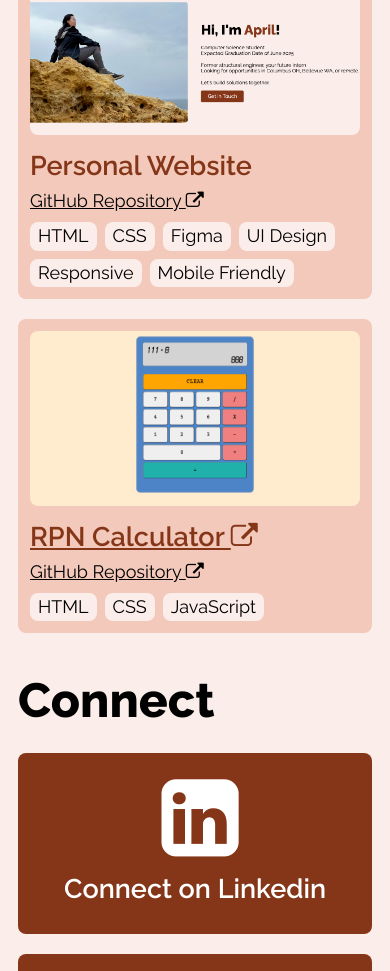
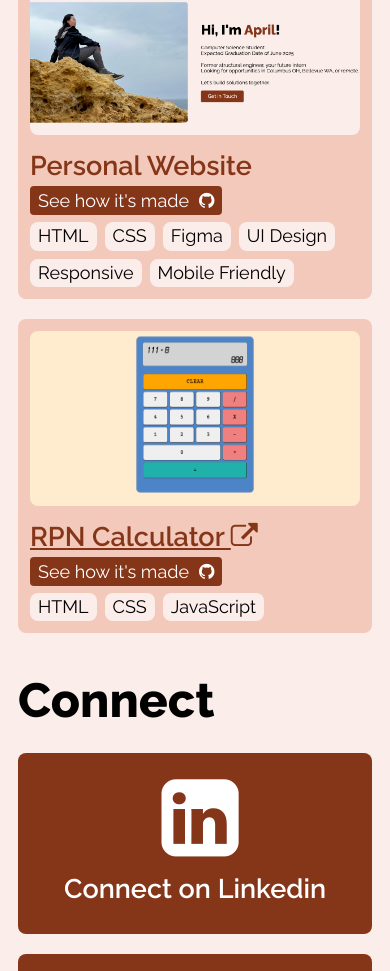
Before and after one commit to xiaolongbytes/xiaolongbytes.github.io, a website: page index.html in a window 390 px wide. Shown: the part 1865-2836 px from the top of the page. Drawn offline with Linux system fonts and the light colour scheme.

Commit message:
Updated github repo link styling and media queries

```diff
--- a/index.html
+++ b/index.html
@@ -75,7 +75,7 @@
                 <div class="project-card">
                     <img src="./assets/Personal Website Preview.png" alt="Personal website preview">
                     <h2 class="primary-color">Personal Website</h2>
-                    <a href="https://github.com/xiaolongbytes/xiaolongbytes.github.io" target="_blank">GitHub Repository <i class="fa fa-external-link" aria-hidden="true"></i></a>
+                    <a class="button" href="https://github.com/xiaolongbytes/xiaolongbytes.github.io" target="_blank">See how it's made<i class="fa fa-github" aria-hidden="true"></i></a>
                     <div class="tags">
                         <div class="tag">HTML</div><div class="tag">CSS</div><div class="tag">Figma</div><div class="tag">UI Design</div><div class="tag">Responsive</div><div class="tag">Mobile Friendly</div>
                     </div>
@@ -83,7 +83,7 @@
                 <div class="project-card">
                     <img src="./assets/RPN Calculator Preview.png" alt="Calculator Website preview">
                     <h2 class="primary-color"><a href="https://xiaolongbytes.github.io/odin-calculator/" target="_blank">RPN Calculator <i class="fa fa-external-link" aria-hidden="true"></a></i></h2>
-                    <a href="https://github.com/xiaolongbytes/odin-calculator" target="_blank">GitHub Repository <i class="fa fa-external-link" aria-hidden="true"></i></a>
+                    <a class="button" href="https://github.com/xiaolongbytes/odin-calculator" target="_blank">See how it's made<i class="fa fa-github" aria-hidden="true"></i></a>
                     <div class="tags">
                     <div class="tag">HTML</div><div class="tag">CSS</div><div class="tag">JavaScript</div>
                     </div>
--- a/style.css
+++ b/style.css
@@ -565,6 +565,11 @@ h2 {
   margin: 0px;
 }
 
+.projects a.button {
+  text-decoration: none;
+  padding: 4px 8px;
+}
+
 .tags {
   display: flex;
   flex-wrap: wrap;
@@ -589,6 +594,20 @@ h2 {
   margin: 20px;
 }
 
+@media screen and (max-width: 690px) and (max-height: 400px) {
+  img {
+    max-width: 50%;
+    margin: 0px auto;
+  }
+  .home {
+    gap: 20px;
+    margin: 40px 0px;
+  }
+  .projects h1 {
+    margin-top: 0px;
+  }
+}
+
 @media screen and (max-width:500px) {
   .logo {
     font-size: 48px;
@@ -608,17 +627,3 @@ h2 {
     min-width: 100%;
   }
 }
-
-@media screen and (max-width: 690px) and (max-height: 400px) {
-  img {
-    max-width: 50%;
-    margin: 0px auto;
-  }
-  .home {
-    gap: 20px;
-    margin: 40px 0px;
-  }
-  .projects h1 {
-    margin-top: 0px;
-  }
-}
```
Also changed, not shown: 1 other file.
